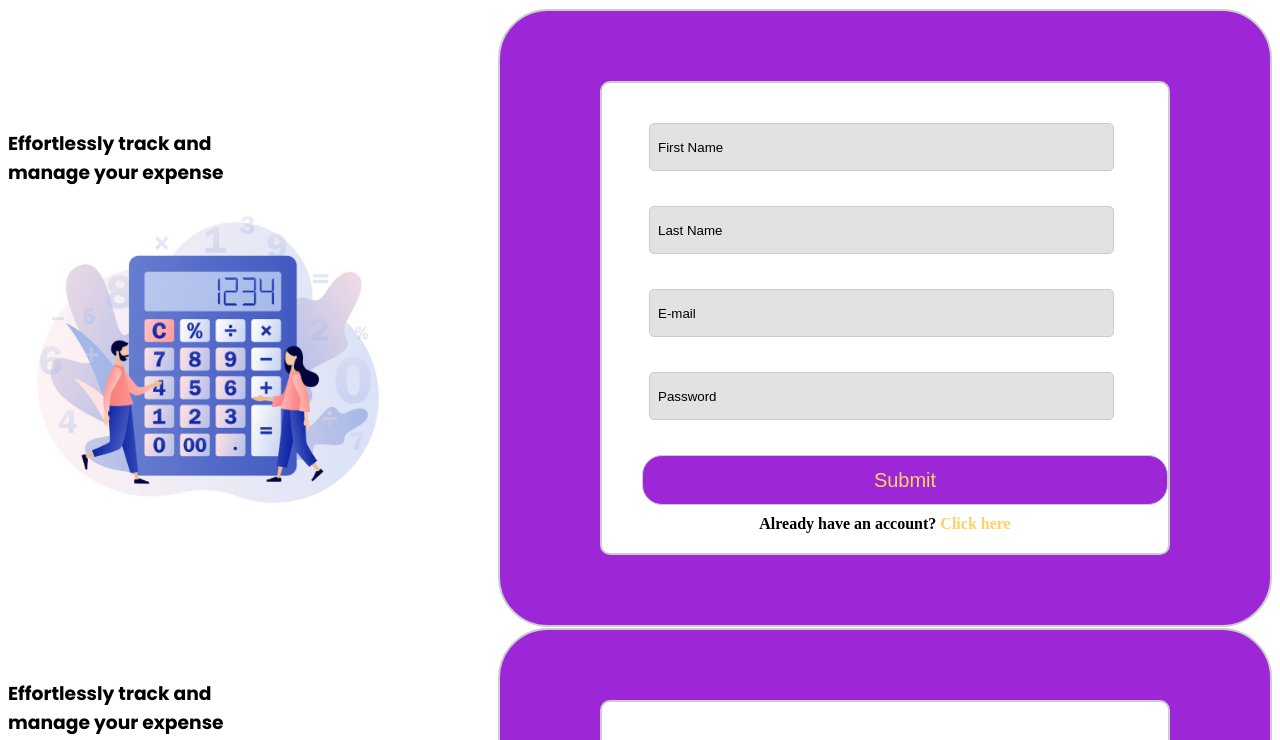
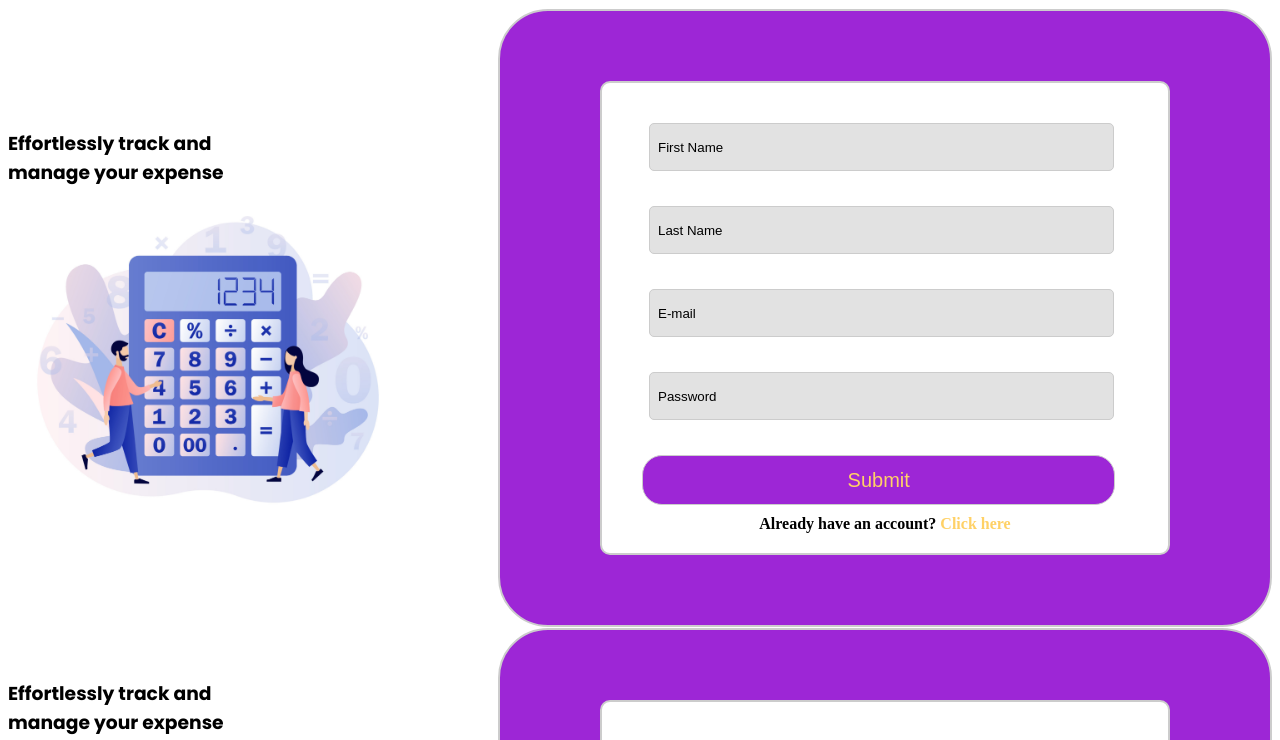
Before and after one commit to Keerthanagowrisankar2003/Spese, a React (Create React App) app in the folder expense_calculator_app/: page / in a window 1280 px wide. Shown: the top 740 px of the page. Built offline with nearby package versions, Linux system fonts and the light colour scheme.

Commit message:
changed the file name of scss

```diff
--- a/expense_calculator_app/src/authentication.scss
+++ b/expense_calculator_app/src/Auuthentication.scss
@@ -83,12 +83,13 @@ $yellow : #FFD166;
 
 // Button Styling
 .form button {
-    width: 100%;
+    width: 90%;
     padding: 8px;
     border: 1px solid $white;
     border-radius: 20px;
     margin-left: 20px;
     margin-top: 20px;
+    margin-right: 20px;
     background-color: $violet;
     color: $yellow ;
     cursor: pointer;
--- a/expense_calculator_app/src/Login.js
+++ b/expense_calculator_app/src/Login.js
@@ -1,5 +1,5 @@
 import React, { useState } from 'react';
-import './Authentication.scss';
+import './Auuthentication.scss';
 import Authenticationimage from './images/Authentication.jpg';
 
 const Login = () => {
--- a/expense_calculator_app/src/Signup.js
+++ b/expense_calculator_app/src/Signup.js
@@ -1,5 +1,5 @@
 import React, { useState } from 'react';
-import './Authentication.scss';
+import './Auuthentication.scss';
 import Authenticationimage from './images/Authentication.jpg';
 
 const Signup = () => {
```
